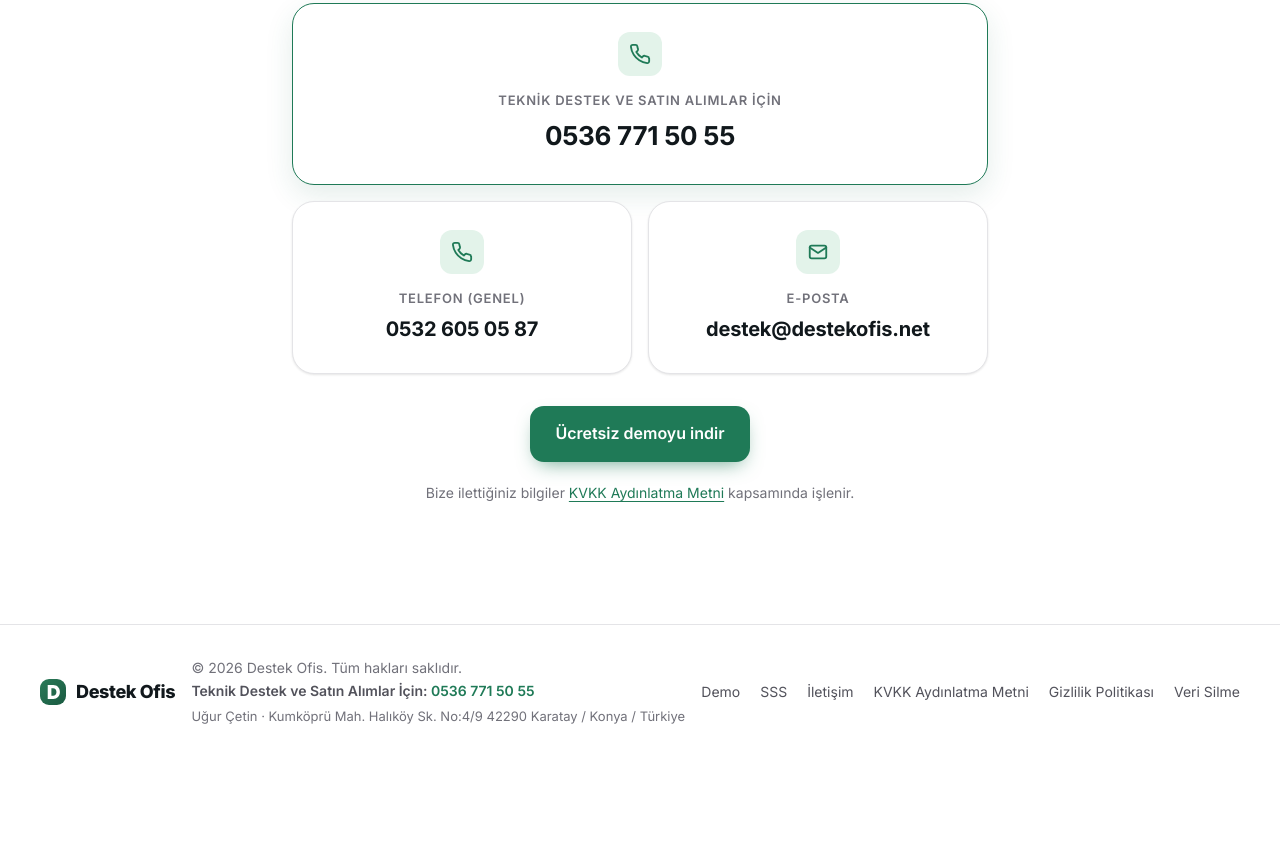
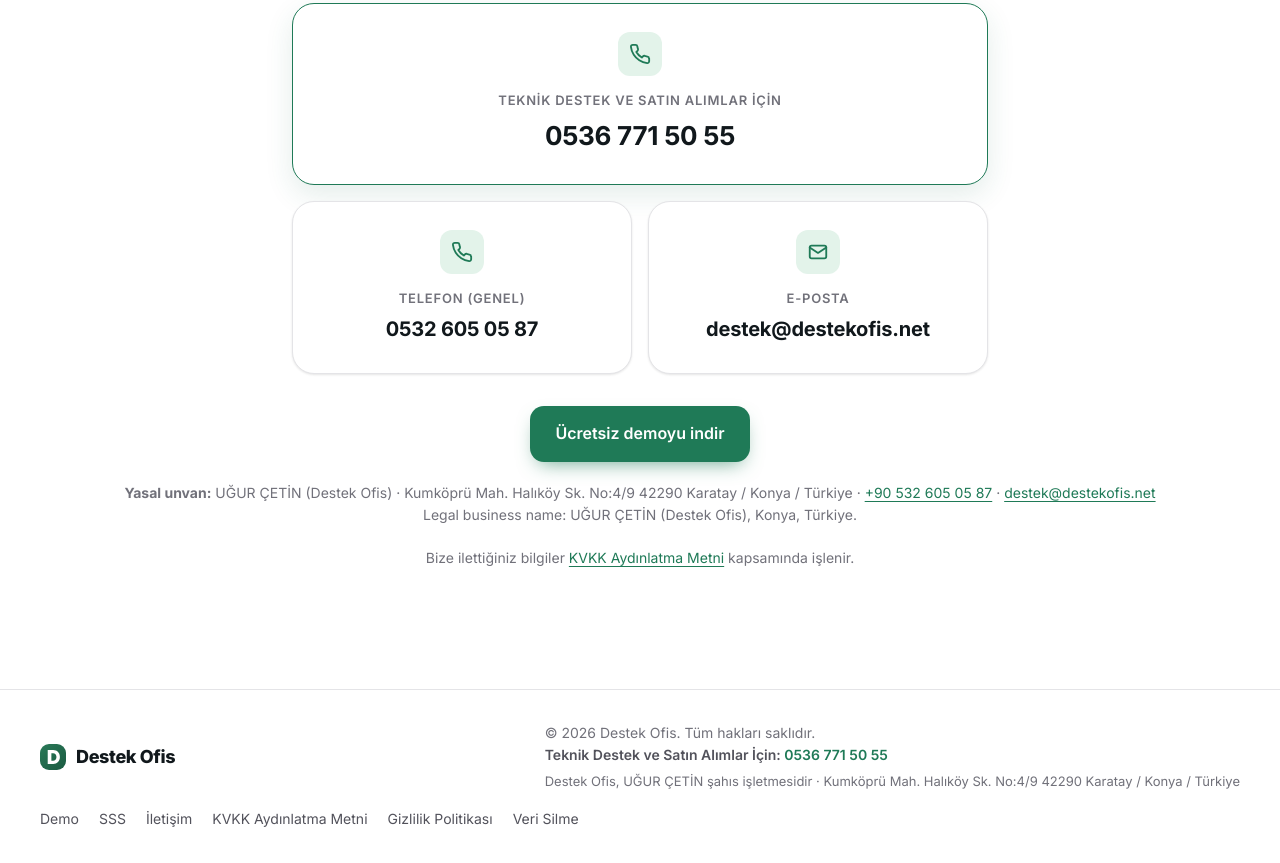
Before and after one commit to ceougur/destekofis, a plain HTML site: page web/index.html in a window 1280 px wide. Shown: the part 10216-11079 px from the top of the page. Before the commit the page ends 10975 px from the top, so only its background shows below. Drawn offline with Linux system fonts and the light colour scheme.

Commit message:
Site: yasal unvan (UĞUR ÇETİN) iletişimde ve alt bilgide açıkça
Meta işletme doğrulaması 'legal business name must be present on the
website' dedi; unvan vergi levhasındaki gibi büyük harfle, adres/telefon/
e-postayla birlikte ve İngilizce satırla eklendi. Kimlik/vergi no yayımlanmaz.

Co-Authored-By: Claude <noreply@anthropic.com>
Claude-Session: https://claude.ai/code/session_01YPtTa36rhoDHXGQsPrhcJ8

```diff
--- a/web/index.html
+++ b/web/index.html
@@ -478,6 +478,7 @@
         <div class="cta-row center">
           <a href="#indir" class="btn btn-primary btn-lg">Ücretsiz demoyu indir</a>
         </div>
+        <p class="legal-note company-legal"><b>Yasal unvan:</b> UĞUR ÇETİN (Destek Ofis) · Kumköprü Mah. Halıköy Sk. No:4/9 42290 Karatay / Konya / Türkiye · <a href="tel:+905326050587">+90 532 605 05 87</a> · <a href="mailto:destek@destekofis.net">destek@destekofis.net</a><br><span lang="en">Legal business name: UĞUR ÇETİN (Destek Ofis), Konya, Türkiye.</span></p>
         <p class="legal-note">Bize ilettiğiniz bilgiler <a href="/kvkk">KVKK Aydınlatma Metni</a> kapsamında işlenir.</p>
       </div>
     </section>
@@ -486,7 +487,7 @@
   <footer class="footer">
     <div class="container footer-inner">
       <a href="#top" class="brand"><img src="assets/favicon.svg" alt="" width="26" height="26"><span>Destek Ofis</span></a>
-      <p>© <span id="year">2026</span> Destek Ofis. Tüm hakları saklıdır.<br><span class="footer-support">Teknik Destek ve Satın Alımlar İçin: <a href="tel:+905367715055">0536 771 50 55</a></span><br><span class="footer-legal">Uğur Çetin · Kumköprü Mah. Halıköy Sk. No:4/9 42290 Karatay / Konya / Türkiye</span></p>
+      <p>© <span id="year">2026</span> Destek Ofis. Tüm hakları saklıdır.<br><span class="footer-support">Teknik Destek ve Satın Alımlar İçin: <a href="tel:+905367715055">0536 771 50 55</a></span><br><span class="footer-legal">Destek Ofis, UĞUR ÇETİN şahıs işletmesidir · Kumköprü Mah. Halıköy Sk. No:4/9 42290 Karatay / Konya / Türkiye</span></p>
       <nav aria-label="Alt menü"><a href="#demo">Demo</a><a href="#sss">SSS</a><a href="#iletisim">İletişim</a><a href="/kvkk">KVKK Aydınlatma Metni</a><a href="/gizlilik">Gizlilik Politikası</a><a href="/veri-silme">Veri Silme</a></nav>
     </div>
   </footer>
```
Also changed, not shown: web/gizlilik.html (+1 -1 lines), web/kvkk.html (+1 -1 lines), web/veri-silme.html (+1 -1 lines).
